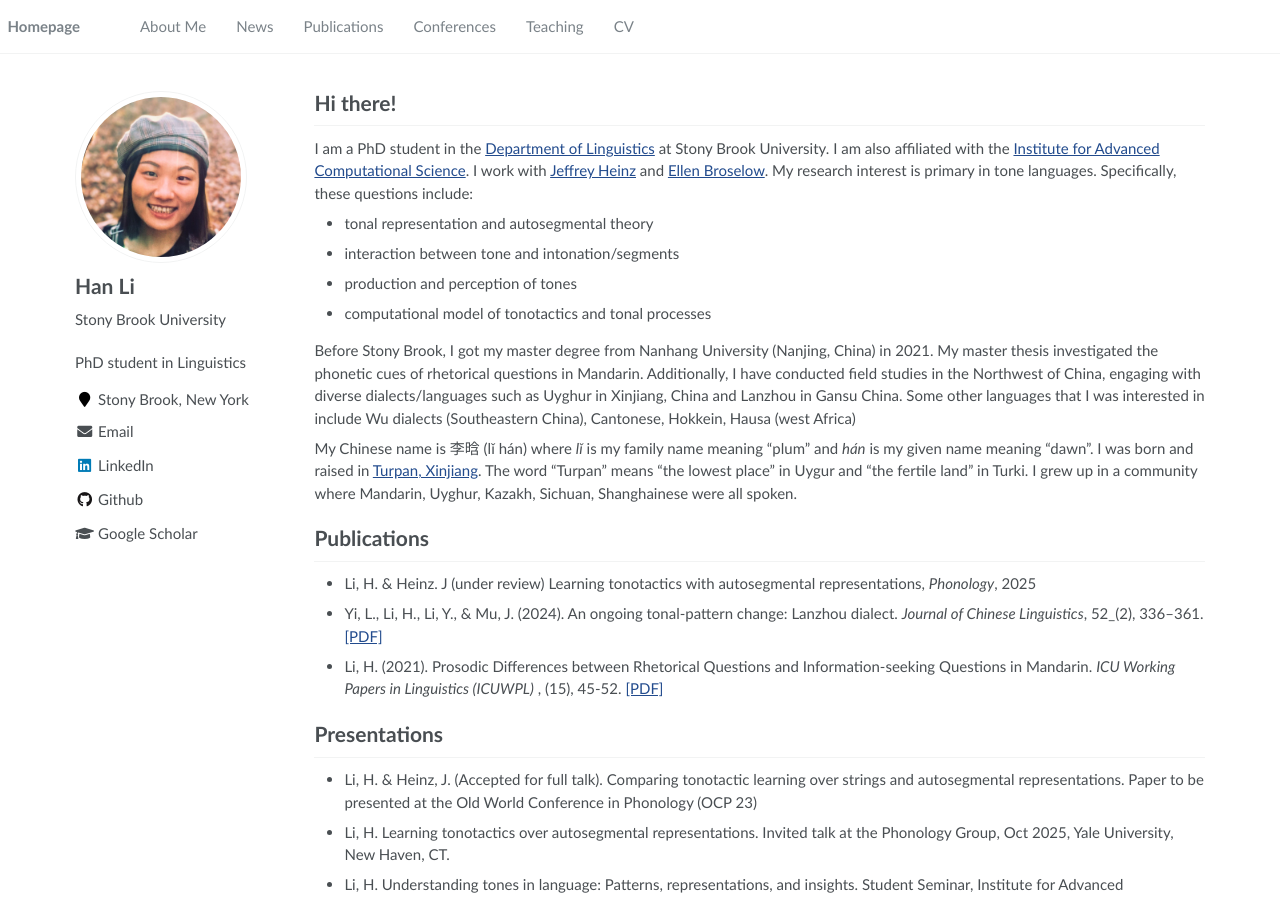
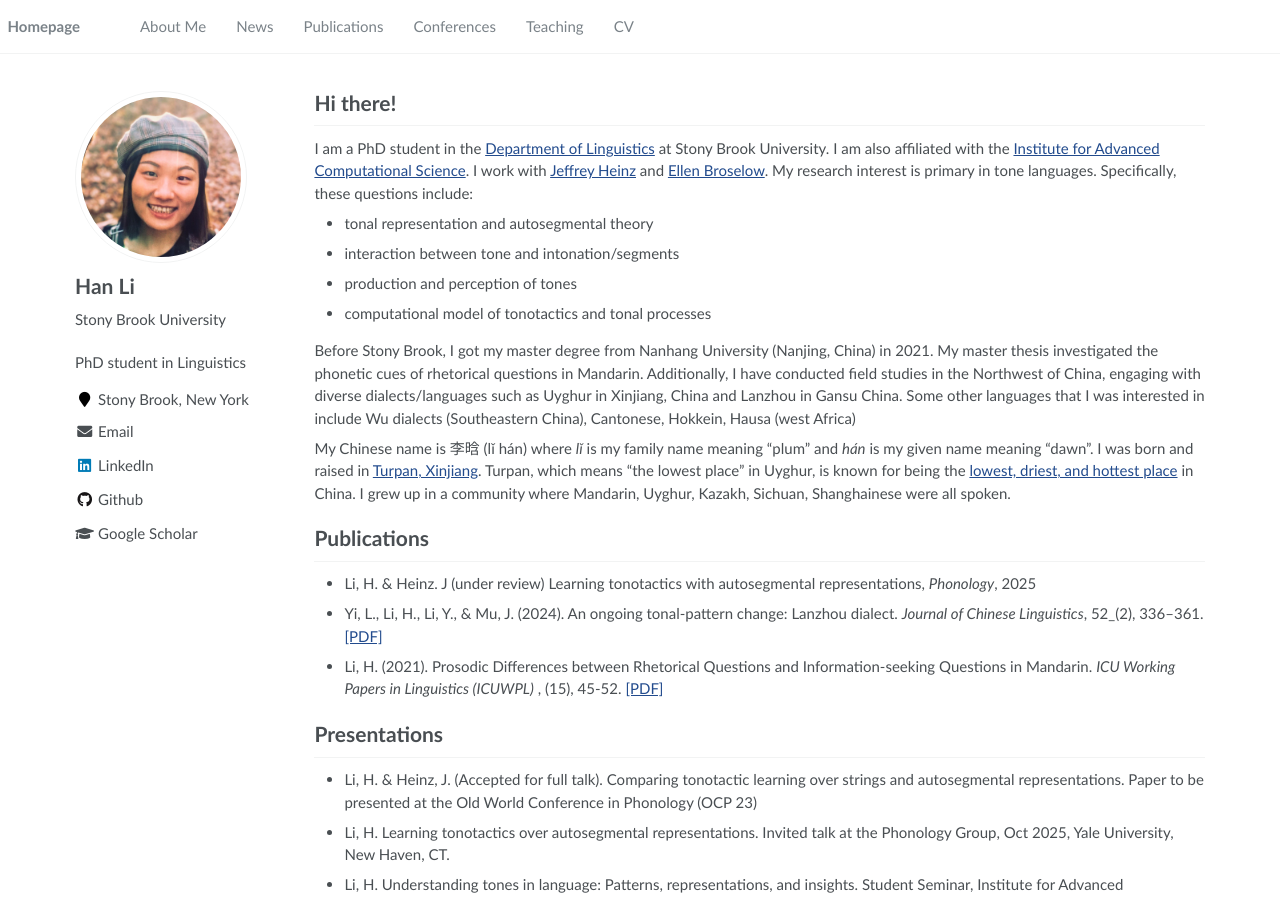
Before and after one commit to lihan829/lihan829.github.io, a Jekyll site: the page built from _pages/about.md, in a window 1280 px wide and 900 px high. Built offline with Jekyll 4.4.1, drawn with Linux system fonts in a browser that asks for light colours.

Commit message:
Update about.md

```diff
--- a/_pages/about.md
+++ b/_pages/about.md
@@ -27,7 +27,7 @@ I am a PhD student in the [Department of Linguistics](https://www.linguistics.st
 
 Before Stony Brook, I got my master degree from Nanhang University (Nanjing, China) in 2021. My master thesis investigated the phonetic cues of rhetorical questions in Mandarin. Additionally, I have conducted field studies in the Northwest of China, engaging with diverse dialects/languages such as Uyghur in Xinjiang, China and Lanzhou in Gansu China. Some other languages that I was interested in include Wu dialects (Southeastern China), Cantonese, Hokkein, Hausa (west Africa)
 
-My Chinese name is 李晗 (lǐ hán) where *lǐ* is my family name meaning "plum" and *hán* is my given name meaning "dawn". I was born and raised in [Turpan, Xinjiang](https://en.wikipedia.org/wiki/Turpan). The word "Turpan" means "the lowest place" in Uygur and "the fertile land" in Turki. I grew up in a community where Mandarin, Uyghur, Kazakh, Sichuan, Shanghainese were all spoken.
+My Chinese name is 李晗 (lǐ hán) where *lǐ* is my family name meaning "plum" and *hán* is my given name meaning "dawn". I was born and raised in [Turpan, Xinjiang](https://en.wikipedia.org/wiki/Turpan). Turpan, which means "the lowest place" in Uyghur, is known for being the [lowest, driest, and hottest place](https://en.chinaculture.org/gb/en_curiosity/2004-08/03/content_57625.htm) in China. I grew up in a community where Mandarin, Uyghur, Kazakh, Sichuan, Shanghainese were all spoken.
 
 
 # Publications
```
